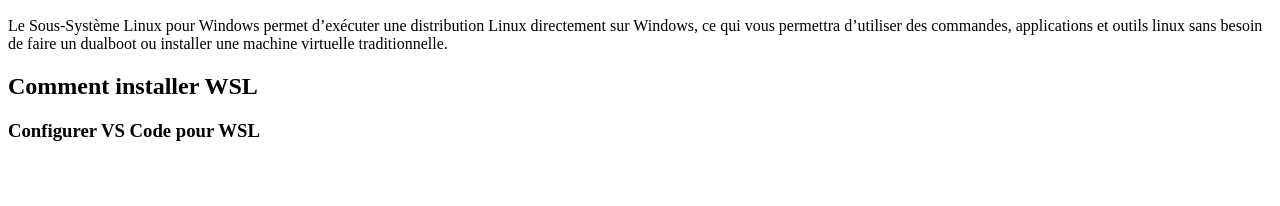
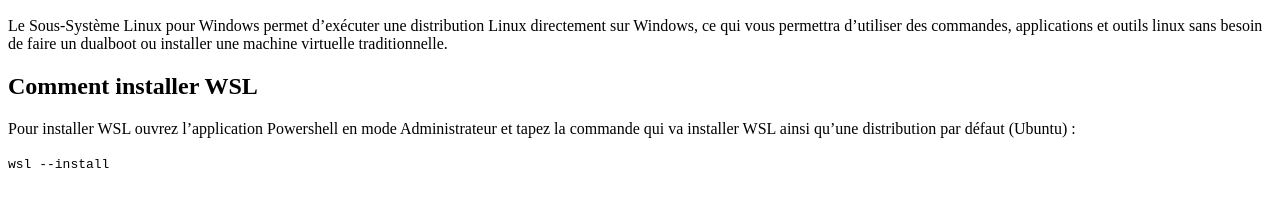
Before and after one commit to LightningMax/landing-page, a plain HTML site: page index.html in a window 1280 px wide. Shown: the part 136-342 px from the top of the page. Drawn offline with Linux system fonts and the light colour scheme.

Commit message:
Update sections

```diff
--- a/index.html
+++ b/index.html
@@ -25,12 +25,13 @@
         </section>
         <section>
             <h2>Comment installer WSL</h2>
-            <p></p>
+            <p>Pour installer WSL ouvrez l’application Powershell en mode Administrateur et
+                 tapez la commande qui va installer WSL ainsi qu’une distribution par défaut (Ubuntu) :</p>
+            <code>wsl --install</code>
         </section>
         <section>
             <h2></h2>
             <section>
-                <h3>Configurer VS Code pour WSL</h3>
             </section>
         </section>
     </main>
```
